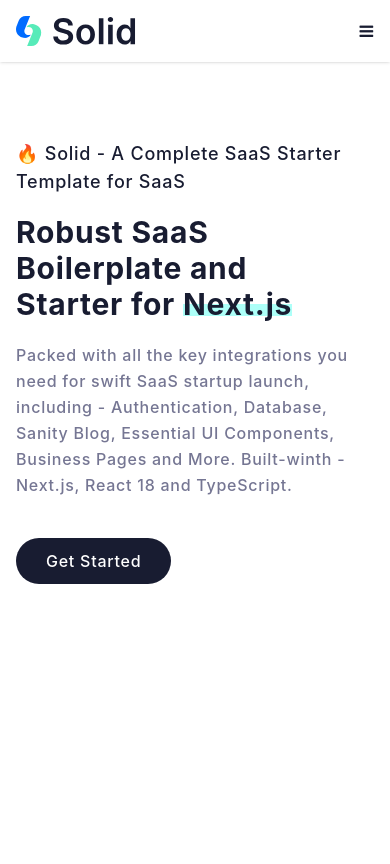
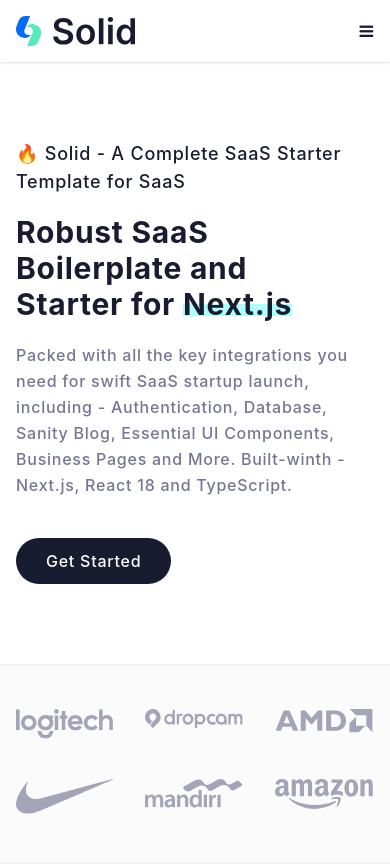
Before and after one commit to duonge12/solid-duonge12, a website: page src/index.html in a window 390 px wide. Drawn offline with Linux system fonts and the light colour scheme.

Commit message:
finish brand banner

```diff
--- /dev/null
+++ b/src/components/brand-banner.html
@@ -0,0 +1,100 @@
+<section
+	class="border border-x-0 border-y-stroke bg-alabaster py-11 dark:bg-black border-y-strokedark"
+>
+	<div class="container px-4 md:px-8 2xl:px-0">
+		<div
+			class="grid grid-cols-3 items-center justify-center gap-7.5 md:grid-cols-6 lg:gap-12.5 xl:gap-29"
+		>
+			<a
+				href="#"
+				class="mx-w-full relative block h-10 w-[98px]"
+			>
+				<img
+					alt="Client"
+					class="opacity-65 w-full hover:opacity-100 dark:hidden"
+					src="../images/brand/brand-light-01.svg"
+				/>
+				<img
+					alt="Client"
+					class="hidden opacity-50 w-full transition-all duration-300 hover:opacity-100 dark:block"
+					src="../images/brand/brand-dark-01.svg"
+				/>
+			</a>
+			<a
+				href="#"
+				class="mx-w-full relative block h-10 w-[98px]"
+			>
+				<img
+					alt="Client"
+					class="opacity-65 w-full transition-all duration-300 hover:opacity-100 dark:hidden"
+					src="../images/brand/brand-light-02.svg"
+				/>
+				<img
+					alt="Client"
+					class="hidden opacity-50 w-full transition-all duration-300 hover:opacity-100 dark:block"
+					src="../images/brand/brand-dark-02.svg"
+				/>
+			</a>
+			<a
+				href="#"
+				class="mx-w-full relative block h-10 w-[98px]"
+			>
+				<img
+					alt="Client"
+					class="opacity-65 w-full transition-all duration-300 hover:opacity-100 dark:hidden"
+					src="../images/brand/brand-light-03.svg"
+				/>
+				<img
+					alt="Client"
+					class="hidden opacity-50 w-full transition-all duration-300 hover:opacity-100 dark:block"
+					src="../images/brand/brand-dark-03.svg"
+				/>
+			</a>
+			<a
+				href="#"
+				class="mx-w-full relative block h-10 w-[98px]"
+			>
+				<img
+					alt="Client"
+					class="opacity-65 w-full transition-all duration-300 hover:opacity-100 dark:hidden"
+					src="../images/brand/brand-light-04.svg"
+				/>
+				<img
+					alt="Client"
+					class="hidden opacity-50 w-full transition-all duration-300 hover:opacity-100 dark:block"
+					src="../images/brand/brand-dark-04.svg"
+				/>
+			</a>
+			<a
+				href="#"
+				class="animate_top mx-w-full relative block h-10 w-[98px]"
+			>
+				<img
+					alt="Client"
+					class="opacity-65 w-full transition-all duration-300 hover:opacity-100 dark:hidden"
+					src="../images/brand/brand-light-05.svg"
+				/>
+				<img
+					alt="Client"
+					class="hidden opacity-50 w-full transition-all duration-300 hover:opacity-100 dark:block"
+					src="../images/brand/brand-dark-05.svg"
+				/>
+			</a>
+			<a
+				href="#"
+				class="mx-w-full relative block h-10 w-[98px]"
+			>
+				<img
+					alt="Client"
+					class="opacity-65 w-full transition-all duration-300 hover:opacity-100 dark:hidden"
+					src="../images/brand/brand-light-06.svg"
+				/>
+				<img
+					alt="Client"
+					class="hidden opacity-50 w-full transition-all duration-300 hover:opacity-100 dark:block"
+					src="../images/brand/brand-dark-06.svg"
+				/>
+			</a>
+		</div>
+	</div>
+</section>
--- a/src/index.html
+++ b/src/index.html
@@ -22,6 +22,7 @@
 		<script>
 			handleLoadComponent("components/header.html", "js/header.js");
 			handleLoadComponent("components/banner.html");
+			handleLoadComponent("components/brand-banner.html");
 		</script>
 	</body>
 </html>
```
Also changed, not shown: src/components/banner.html (+1 -5 lines), src/css/index.css, src/css/input.css, src/images/brand/brand-dark-01.svg (added), src/images/brand/brand-dark-02.svg (added), src/images/brand/brand-dark-03.svg (added), src/images/brand/brand-dark-04.svg (added), src/images/brand/brand-dark-05.svg (added), src/images/brand/brand-dark-06.svg (added), src/images/brand/brand-light-01.svg (added), src/images/brand/brand-light-02.svg (added), src/images/brand/brand-light-03.svg (added), src/images/brand/brand-light-04.svg (added), src/images/brand/brand-light-05.svg (added), 1 more files.
